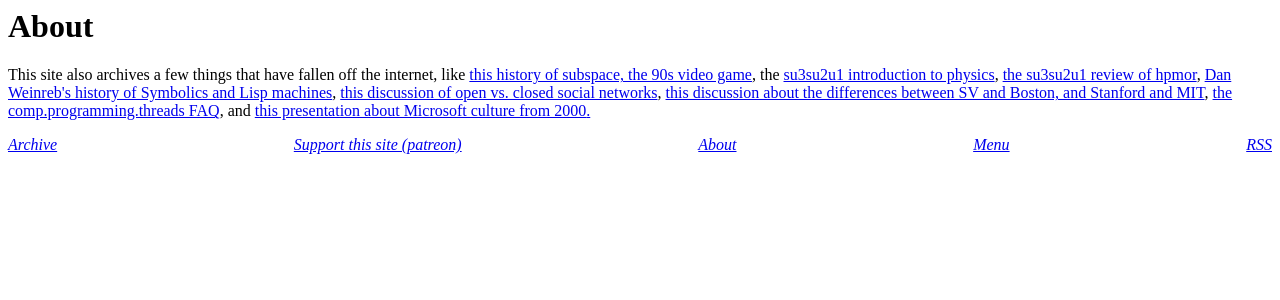
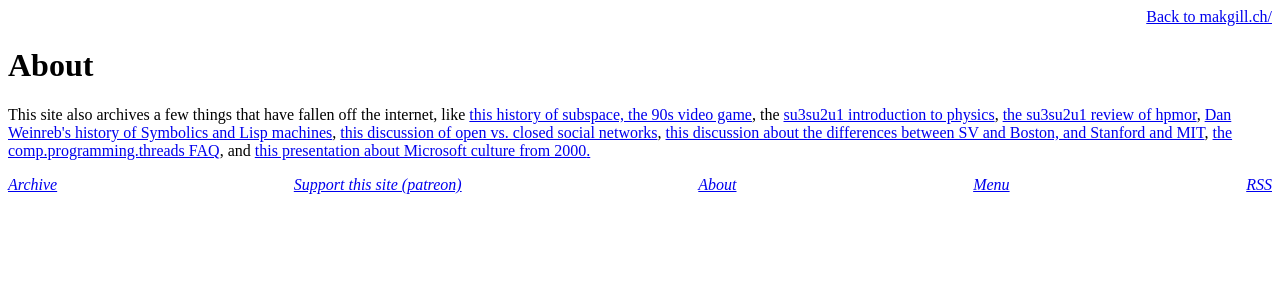
Before and after one commit to derykmakgill/website, a Jekyll site: the page built from _pages/about.md, in a window 1280 px wide. Shown: the top 300 px of the page. Built offline with Jekyll 4.4.1, drawn with Linux system fonts in a browser that asks for light colours.

Commit message:
Update page.html

```diff
--- a/_layouts/page.html
+++ b/_layouts/page.html
@@ -1,7 +1,7 @@
 ---
 layout: default
 ---
-
+<div align="right"><a href="/">Back to makgill.ch/</a></div>
  {%- if page.title -%}
     <h1 class="page-title">
 
```
